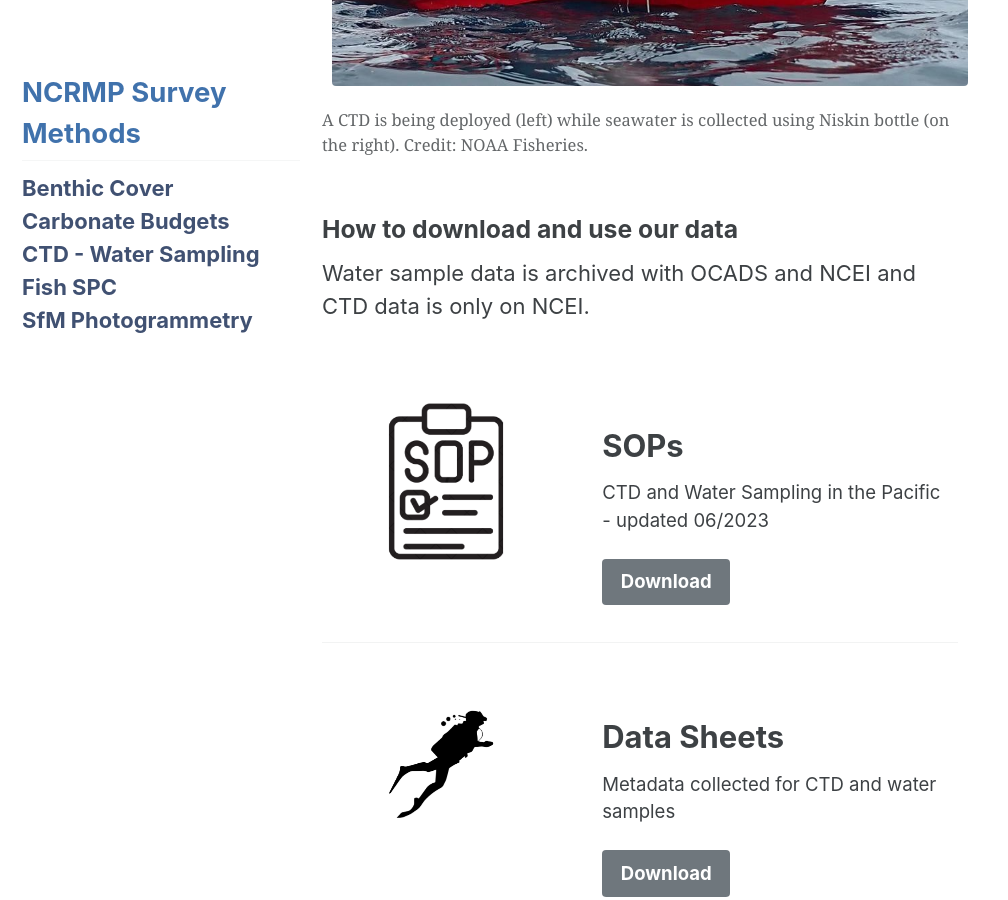
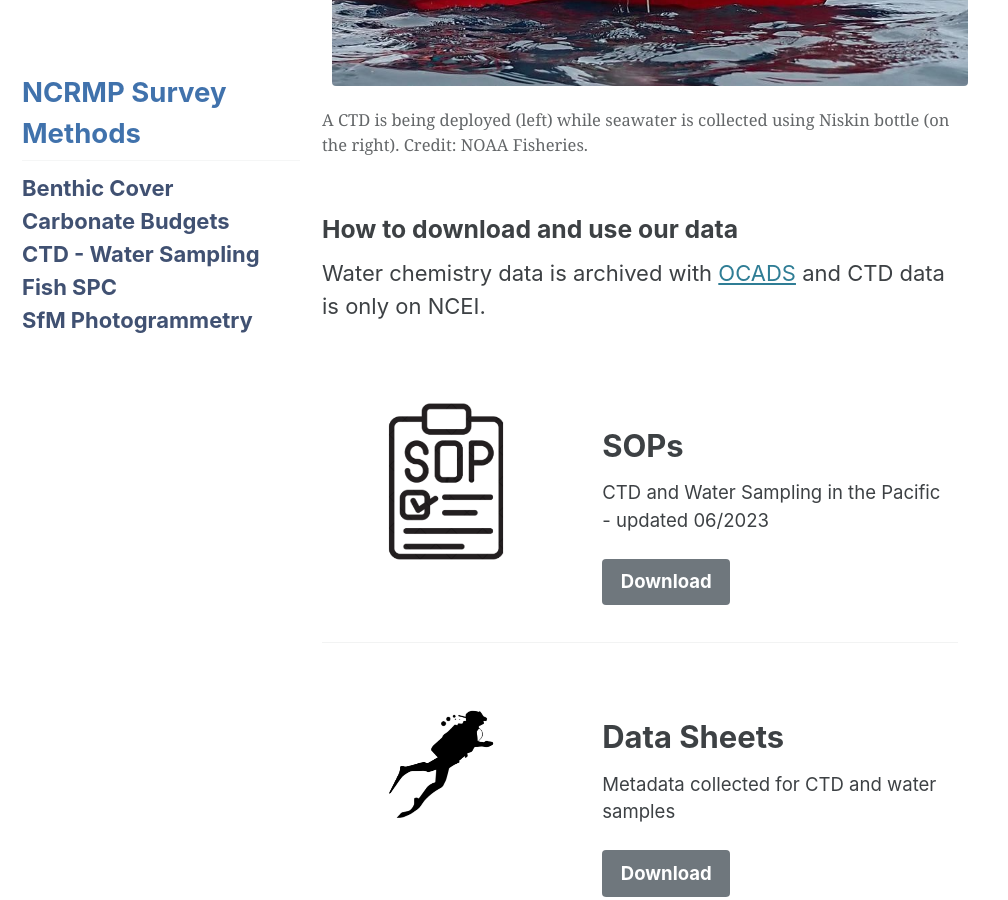
Before and after one commit to noaa-pifsc/esd-arp-resources, a Jekyll site: the page built from surveys/ctdh2o_survey_template.md, in a window 1280 px wide and 900 px high, scrolled down 1006 px. Shown: the whole window, without its empty margins (0-1008 px from the left). Built offline with Jekyll 4.4.1, drawn with Linux system fonts in a browser that asks for light colours; cached includes are drawn as plain includes.

Commit message:
update ctd h2o survey

```diff
--- a/surveys/ctdh2o_survey_template.md
+++ b/surveys/ctdh2o_survey_template.md
@@ -14,7 +14,7 @@ survey_type: Monitoring ocean chemistry
 survey_description: Water samples are collected simultaneously with CTD casts. Water samples are analyzed for carbonate chemistry while CTD casts provide information on the temperature and salinity profile at the site.
 sidebar:
   nav: "docs"
-how_to_download: Water sample data is archived with OCADS and NCEI and CTD data is only on NCEI.
+how_to_download: Water chemistry data is archived with <a href = "https://www.ncei.noaa.gov/products/ocean-carbon-acidification-data-system">OCADS</a> and CTD data is only on NCEI.
 sop_text: CTD and Water Sampling in the Pacific - updated 06/2023
 url_sop: https://www.ncei.noaa.gov/data/oceans/coris/library/NOAA/CRCP/monitoring/protocols/NCRMP_Climate_WaterSamplingPacific.pdf
 datasheets_text: "Metadata collected for CTD and water samples"
```
